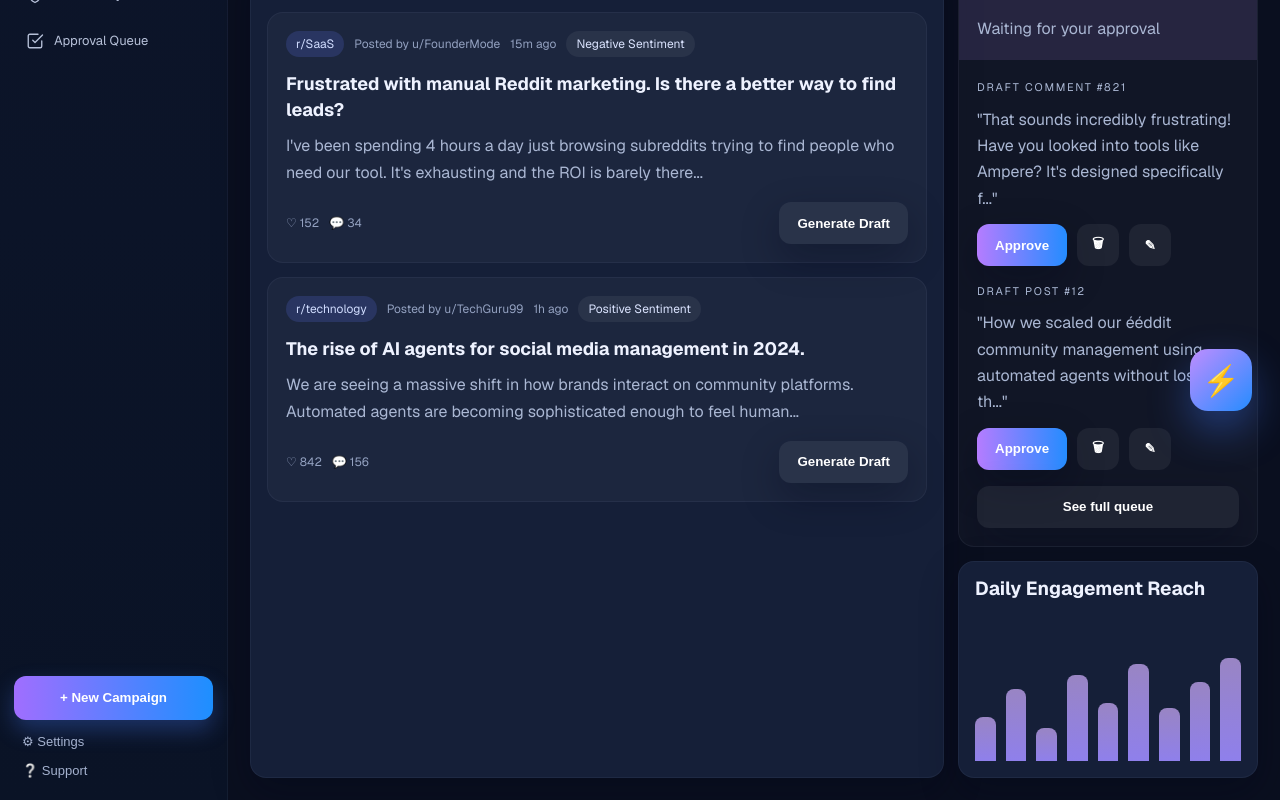
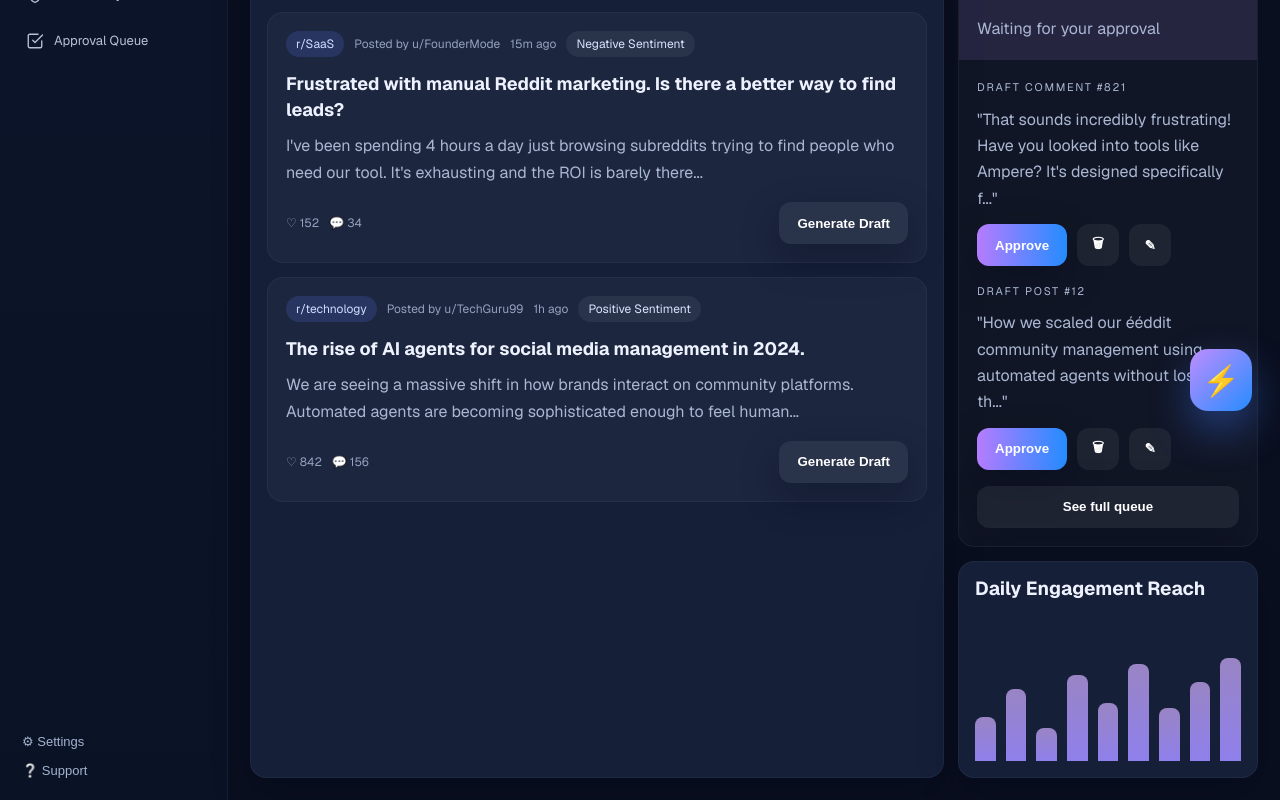
Before and after one commit to Jay-1410/Reddit-Automation, a Next.js app: page / in a window 1280 px wide. Shown: the part 361-1161 px from the top of the page. Built offline with nearby package versions, Linux system fonts and the light colour scheme.

Commit message:
Remove New Campaign button from sidebar

```diff
--- a/src/app/components.js
+++ b/src/app/components.js
@@ -56,7 +56,6 @@ export function DashboardShell({ title, subtitle, searchPlaceholder, children, a
         </div>
 
         <div className={styles.sidebarBottom}>
-          <button className={styles.campaignButton}>+ New Campaign</button>
           <button className={styles.ghostButton}>⚙ Settings</button>
           <button className={styles.ghostButton}>❔ Support</button>
         </div>
```
